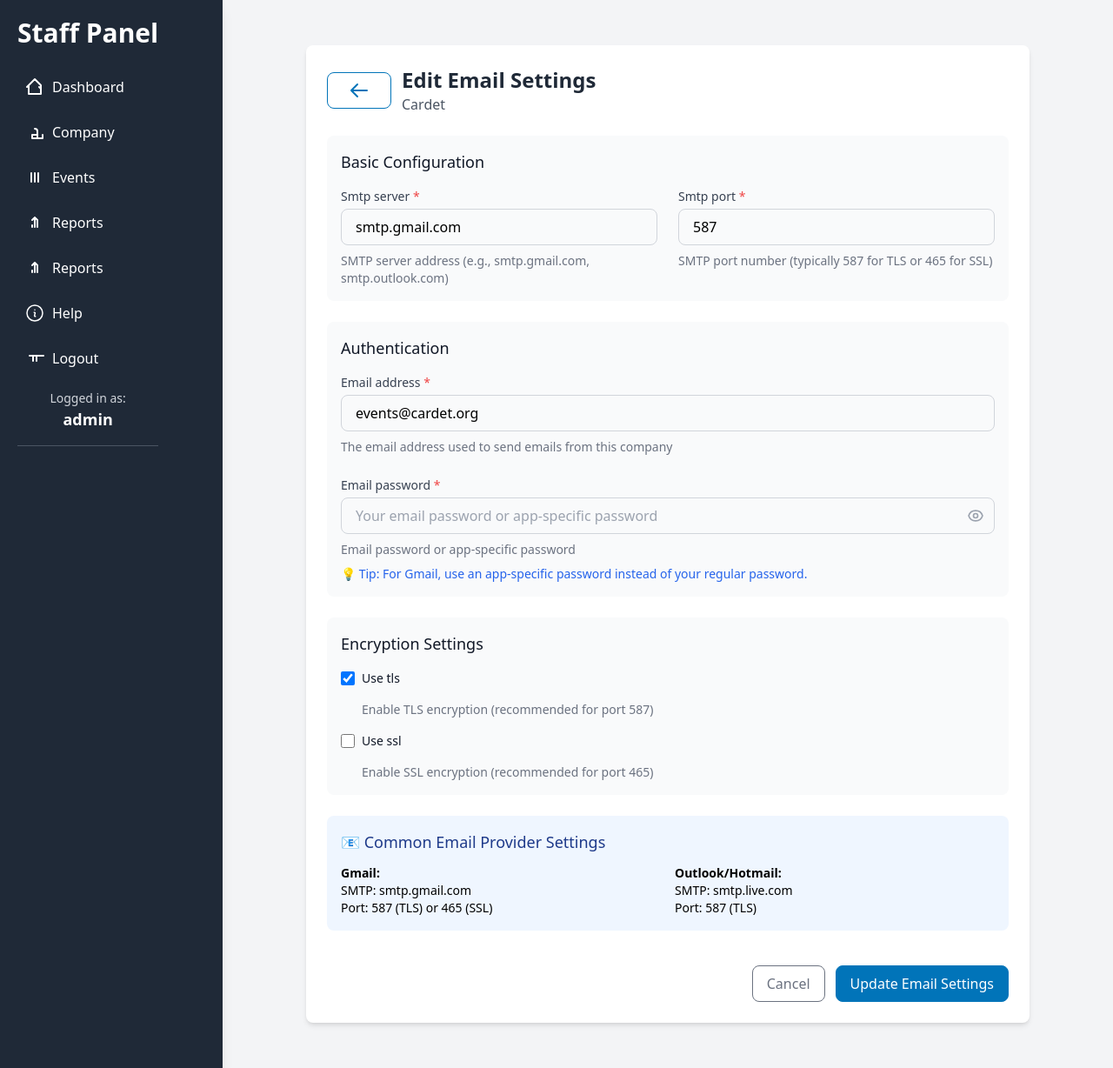
After one commit to akokkalis/Cardet-Events-Project-With-Django, a Django app: page /companies/1/email-settings/ in a window 1280 px wide. The commit adds this page. Shown: the whole page at 87% size. Run offline with Django 5.2, Linux system fonts and the light colour scheme; a user stored in the database is signed in; data comes from the database, SQL or seed files in the repository; both versions use the stored data as it was after the commit; some libraries are stand-ins or nearby versions.

Commit message:
fixed email config from interface and company event details

```diff
--- a/Cardet Events Project Django/event_management/core/forms.py
+++ b/Cardet Events Project Django/event_management/core/forms.py
@@ -1,6 +1,14 @@
 from django import forms
 from django.db import models
-from .models import Event, Company, Status, Participant, EventCustomField, EventEmail
+from .models import (
+    Event,
+    Company,
+    Status,
+    Participant,
+    EventCustomField,
+    EventEmail,
+    EmailConfiguration,
+)
 from ckeditor.widgets import CKEditorWidget
 
 
@@ -382,3 +390,102 @@ class EventEmailForm(forms.ModelForm):
                 )
 
         return cleaned_data
+
+
+class EmailConfigurationForm(forms.ModelForm):
+    class Meta:
+        model = EmailConfiguration
+        fields = [
+            "smtp_server",
+            "smtp_port",
+            "email_address",
+            "email_password",
+            "use_tls",
+            "use_ssl",
+        ]
+        widgets = {
+            "smtp_server": forms.TextInput(
+                attrs={
+                    "class": "w-full px-4 py-2 border border-gray-300 rounded-lg focus:outline-none focus:ring-2 focus:ring-blue-500",
+                    "placeholder": "e.g., smtp.gmail.com",
+                }
+            ),
+            "smtp_port": forms.NumberInput(
+                attrs={
+                    "class": "w-full px-4 py-2 border border-gray-300 rounded-lg focus:outline-none focus:ring-2 focus:ring-blue-500",
+                    "placeholder": "587",
+                    "min": "1",
+                    "max": "65535",
+                }
+            ),
+            "email_address": forms.EmailInput(
+                attrs={
+                    "class": "w-full px-4 py-2 border border-gray-300 rounded-lg focus:outline-none focus:ring-2 focus:ring-blue-500",
+                    "placeholder": "your-email@domain.com",
+                }
+            ),
+            "email_password": forms.PasswordInput(
+                attrs={
+                    "class": "w-full px-4 py-2 border border-gray-300 rounded-lg focus:outline-none focus:ring-2 focus:ring-blue-500",
+                    "placeholder": "Your email password or app-specific password",
+                }
+            ),
+            "use_tls": forms.CheckboxInput(
+                attrs={
+                    "class": "h-4 w-4 text-blue-600 border-gray-300 rounded focus:ring-blue-500"
+                }
+            ),
+            "use_ssl": forms.CheckboxInput(
+                attrs={
+                    "class": "h-4 w-4 text-blue-600 border-gray-300 rounded focus:ring-blue-500"
+                }
+            ),
+        }
+
+    def __init__(self, *args, **kwargs):
+        super().__init__(*args, **kwargs)
+
+        # Add help text
+        self.fields["smtp_server"].help_text = (
+            "SMTP server address (e.g., smtp.gmail.com, smtp.outlook.com)"
+        )
+        self.fields["smtp_port"].help_text = (
+            "SMTP port number (typically 587 for TLS or 465 for SSL)"
+        )
+        self.fields["email_address"].help_text = (
+            "The email address used to send emails from this company"
+        )
+        self.fields["email_password"].help_text = (
+            "Email password or app-specific password"
+        )
+        self.fields["use_tls"].help_text = (
+            "Enable TLS encryption (recommended for port 587)"
+        )
+        self.fields["use_ssl"].help_text = (
+            "Enable SSL encryption (recommended for port 465)"
+        )
+
+    def clean(self):
+        cleaned_data = super().clean()
+        use_tls = cleaned_data.get("use_tls")
+        use_ssl = cleaned_data.get("use_ssl")
+        smtp_port = cleaned_data.get("smtp_port")
+
+        # Validate that TLS and SSL are not both enabled
+        if use_tls and use_ssl:
+            raise forms.ValidationError(
+                "Cannot use both TLS and SSL. Please select only one."
+            )
+
+        # Suggest appropriate port based on encryption method
+        if use_tls and smtp_port and smtp_port != 587:
+            self.add_error(
+                "smtp_port", "Port 587 is typically used with TLS encryption."
+            )
+
+        if use_ssl and smtp_port and smtp_port != 465:
+            self.add_error(
+                "smtp_port", "Port 465 is typically used with SSL encryption."
+            )
+
+        return cleaned_data
--- /dev/null
+++ b/Cardet Events Project Django/event_management/core/templates/company_email_settings.html
@@ -0,0 +1,242 @@
+{% extends 'base.html' %}
+{% load widget_tweaks %}
+
+{% block title %}
+    {% if is_editing %}
+        Edit Email Settings for {{ company.name }}
+    {% else %}
+        Add Email Settings for {{ company.name }}
+    {% endif %}
+{% endblock %}
+
+{% block content %}
+<div class="max-w-4xl mx-auto py-8 px-4 sm:px-6 lg:px-8">
+    <div class="bg-white p-6 rounded-lg shadow-md">
+        <div class="flex items-center gap-3 mb-6">
+            <a href="{% url 'company_detail' company.id %}" class="btn btn-outline-blue px-6 py-2 rounded-lg flex items-center">
+                <svg xmlns="http://www.w3.org/2000/svg" class="h-6 w-6" fill="none" viewBox="0 0 24 24" stroke="currentColor">
+                    <path stroke-linecap="round" stroke-linejoin="round" stroke-width="2" d="M10 19l-7-7m0 0l7-7m-7 7h18" />
+                </svg>
+            </a>
+            <div>
+                <h1 class="text-2xl font-semibold text-gray-800">
+                    {% if is_editing %}
+                        Edit Email Settings
+                    {% else %}
+                        Add Email Settings
+                    {% endif %}
+                </h1>
+                <p class="text-gray-600">{{ company.name }}</p>
+            </div>
+        </div>
+
+        <!-- Display Django Messages -->
+        {% if messages %}
+            <div class="mb-6 space-y-3">
+                {% for message in messages %}
+                    <div class="{% if message.tags == 'error' %}bg-red-50 border border-red-200 text-red-700{% elif message.tags == 'success' %}bg-green-50 border border-green-200 text-green-700{% elif message.tags == 'warning' %}bg-yellow-50 border border-yellow-200 text-yellow-700{% else %}bg-blue-50 border border-blue-200 text-blue-700{% endif %} px-4 py-3 rounded-lg">
+                        <div class="flex items-center">
+                            {% if message.tags == 'error' %}
+                                <svg class="w-5 h-5 mr-2" fill="currentColor" viewBox="0 0 20 20">
+                                    <path fill-rule="evenodd" d="M10 18a8 8 0 100-16 8 8 0 000 16zM8.707 7.293a1 1 0 00-1.414 1.414L8.586 10l-1.293 1.293a1 1 0 101.414 1.414L10 11.414l1.293 1.293a1 1 0 001.414-1.414L11.414 10l1.293-1.293a1 1 0 00-1.414-1.414L10 8.586 8.707 7.293z" clip-rule="evenodd"></path>
+                                </svg>
+                            {% elif message.tags == 'success' %}
+                                <svg class="w-5 h-5 mr-2" fill="currentColor" viewBox="0 0 20 20">
+                                    <path fill-rule="evenodd" d="M10 18a8 8 0 100-16 8 8 0 000 16zm3.707-9.293a1 1 0 00-1.414-1.414L9 10.586 7.707 9.293a1 1 0 00-1.414 1.414l2 2a1 1 0 001.414 0l4-4z" clip-rule="evenodd"></path>
+                                </svg>
+                            {% else %}
+                                <svg class="w-5 h-5 mr-2" fill="currentColor" viewBox="0 0 20 20">
+                                    <path fill-rule="evenodd" d="M18 10a8 8 0 11-16 0 8 8 0 0116 0zm-7-4a1 1 0 11-2 0 1 1 0 012 0zM9 9a1 1 0 000 2v3a1 1 0 001 1h1a1 1 0 100-2v-3a1 1 0 00-1-1H9z" clip-rule="evenodd"></path>
+                                </svg>
+                            {% endif %}
+                            <span>{{ message }}</span>
+                        </div>
+                    </div>
+                {% endfor %}
+            </div>
+        {% endif %}
+
+        <form method="post" class="space-y-6">
+            {% csrf_token %}
+
+            <!-- Non-field errors -->
+            {% if form.non_field_errors %}
+                <div class="bg-red-50 border border-red-200 text-red-700 px-4 py-3 rounded-lg">
+                    <ul class="list-disc list-inside">
+                        {% for error in form.non_field_errors %}
+                            <li>{{ error }}</li>
+                        {% endfor %}
+                    </ul>
+                </div>
+            {% endif %}
+
+            <!-- Basic Email Configuration -->
+            <div class="bg-gray-50 p-4 rounded-lg">
+                <h3 class="text-lg font-medium text-gray-900 mb-4">Basic Configuration</h3>
+
+                <div class="grid grid-cols-1 md:grid-cols-2 gap-6">
+                    <div>
+                        <label for="{{ form.smtp_server.id_for_label }}" class="block text-sm font-medium text-gray-700">
+                            {{ form.smtp_server.label }}
+                            <span class="text-red-500">*</span>
+                        </label>
+                        <div class="mt-1">
+                            {{ form.smtp_server|add_class:"form-field" }}
+                        </div>
+                        {% if form.smtp_server.help_text %}
+                            <p class="mt-2 text-sm text-gray-500">{{ form.smtp_server.help_text }}</p>
+                        {% endif %}
+                        {% for error in form.smtp_server.errors %}
+                            <p class="mt-2 text-sm text-red-600">{{ error }}</p>
+                        {% endfor %}
+                    </div>
+
+                    <div>
+                        <label for="{{ form.smtp_port.id_for_label }}" class="block text-sm font-medium text-gray-700">
+                            {{ form.smtp_port.label }}
+                            <span class="text-red-500">*</span>
+                        </label>
+                        <div class="mt-1">
+                            {{ form.smtp_port|add_class:"form-field" }}
+                        </div>
+                        {% if form.smtp_port.help_text %}
+                            <p class="mt-2 text-sm text-gray-500">{{ form.smtp_port.help_text }}</p>
+                        {% endif %}
+                        {% for error in form.smtp_port.errors %}
+                            <p class="mt-2 text-sm text-red-600">{{ error }}</p>
+                        {% endfor %}
+                    </div>
+                </div>
+            </div>
+
+            <!-- Authentication -->
+            <div class="bg-gray-50 p-4 rounded-lg">
+                <h3 class="text-lg font-medium text-gray-900 mb-4">Authentication</h3>
+
+                <div class="space-y-6">
+                    <div>
+                        <label for="{{ form.email_address.id_for_label }}" class="block text-sm font-medium text-gray-700">
+                            {{ form.email_address.label }}
+                            <span class="text-red-500">*</span>
+                        </label>
+                        <div class="mt-1">
+                            {{ form.email_address|add_class:"form-field" }}
+                        </div>
+                        {% if form.email_address.help_text %}
+                            <p class="mt-2 text-sm text-gray-500">{{ form.email_address.help_text }}</p>
+                        {% endif %}
+                        {% for error in form.email_address.errors %}
+                            <p class="mt-2 text-sm text-red-600">{{ error }}</p>
+                        {% endfor %}
+                    </div>
+
+                    <div>
+                        <label for="{{ form.email_password.id_for_label }}" class="block text-sm font-medium text-gray-700">
+                            {{ form.email_password.label }}
+                            <span class="text-red-500">*</span>
+                        </label>
+                        <div class="mt-1 relative">
+                            {{ form.email_password|add_class:"form-field pr-10" }}
+                            <button type="button" onclick="togglePassword()" class="absolute inset-y-0 right-0 pr-3 flex items-center">
+                                <svg id="eye-icon" class="h-5 w-5 text-gray-400" fill="none" viewBox="0 0 24 24" stroke="currentColor">
+                                    <path stroke-linecap="round" stroke-linejoin="round" stroke-width="2" d="M15 12a3 3 0 11-6 0 3 3 0 016 0z" />
+                                    <path stroke-linecap="round" stroke-linejoin="round" stroke-width="2" d="M2.458 12C3.732 7.943 7.523 5 12 5c4.478 0 8.268 2.943 9.542 7-1.274 4.057-5.064 7-9.542 7-4.477 0-8.268-2.943-9.542-7z" />
+                                </svg>
+                            </button>
+                        </div>
+                        {% if form.email_password.help_text %}
+                            <p class="mt-2 text-sm text-gray-500">{{ form.email_password.help_text }}</p>
+                        {% endif %}
+                        <p class="mt-2 text-sm text-blue-600">💡 Tip: For Gmail, use an app-specific password instead of your regular password.</p>
+                        {% for error in form.email_password.errors %}
+                            <p class="mt-2 text-sm text-red-600">{{ error }}</p>
+                        {% endfor %}
+                    </div>
+                </div>
+            </div>
+
+            <!-- Encryption Settings -->
+            <div class="bg-gray-50 p-4 rounded-lg">
+                <h3 class="text-lg font-medium text-gray-900 mb-4">Encryption Settings</h3>
+
+                <div class="space-y-4">
+                    <div class="flex items-center">
+                        {{ form.use_tls }}
+                        <label for="{{ form.use_tls.id_for_label }}" class="ml-2 block text-sm text-gray-900">
+                            {{ form.use_tls.label }}
+                        </label>
+                    </div>
+                    {% if form.use_tls.help_text %}
+                        <p class="text-sm text-gray-500 ml-6">{{ form.use_tls.help_text }}</p>
+                    {% endif %}
+                    {% for error in form.use_tls.errors %}
+                        <p class="text-sm text-red-600 ml-6">{{ error }}</p>
+                    {% endfor %}
+
+                    <div class="flex items-center">
+                        {{ form.use_ssl }}
+                        <label for="{{ form.use_ssl.id_for_label }}" class="ml-2 block text-sm text-gray-900">
+                            {{ form.use_ssl.label }}
+                        </label>
+                    </div>
+                    {% if form.use_ssl.help_text %}
+                        <p class="text-sm text-gray-500 ml-6">{{ form.use_ssl.help_text }}</p>
+                    {% endif %}
+                    {% for error in form.use_ssl.errors %}
+                        <p class="text-sm text-red-600 ml-6">{{ error }}</p>
+                    {% endfor %}
+                </div>
+            </div>
+
+            <!-- Common Email Providers Guide -->
+            <div class="bg-blue-50 p-4 rounded-lg">
+                <h3 class="text-lg font-medium text-blue-900 mb-3">📧 Common Email Provider Settings</h3>
+                <div class="grid grid-cols-1 md:grid-cols-2 gap-4 text-sm">
+                    <div>
+                        <strong>Gmail:</strong><br>
+                        SMTP: smtp.gmail.com<br>
+                        Port: 587 (TLS) or 465 (SSL)
+                    </div>
+                    <div>
+                        <strong>Outlook/Hotmail:</strong><br>
+                        SMTP: smtp.live.com<br>
+                        Port: 587 (TLS)
+                    </div>
+                </div>
+            </div>
+
+            <!-- Action Buttons -->
+            <div class="flex justify-end space-x-3 pt-4">
+                <a href="{% url 'company_detail' company.id %}" class="btn btn-outline-gray">Cancel</a>
+                <button type="submit" class="btn btn-blue">
+                    {% if is_editing %}
+                        Update Email Settings
+                    {% else %}
+                        Save Email Settings
+                    {% endif %}
+                </button>
+            </div>
+        </form>
+    </div>
+</div>
+
+<script>
+function togglePassword() {
+    const passwordField = document.getElementById('{{ form.email_password.id_for_label }}');
+    const eyeIcon = document.getElementById('eye-icon');
+
+    if (passwordField.type === 'password') {
+        passwordField.type = 'text';
+        eyeIcon.innerHTML = `
+            <path stroke-linecap="round" stroke-linejoin="round" stroke-width="2" d="M13.875 18.825A10.05 10.05 0 0112 19c-4.478 0-8.268-2.943-9.543-7a9.97 9.97 0 011.563-3.029m5.858.908a3 3 0 114.243 4.243M9.878 9.878l4.242 4.242M9.878 9.878L3 3m6.878 6.878L21 21" />
+        `;
+    } else {
+        passwordField.type = 'password';
+        eyeIcon.innerHTML = `
+            <path stroke-linecap="round" stroke-linejoin="round" stroke-width="2" d="M15 12a3 3 0 11-6 0 3 3 0 016 0z" />
+            <path stroke-linecap="round" stroke-linejoin="round" stroke-width="2" d="M2.458 12C3.732 7.943 7.523 5 12 5c4.478 0 8.268 2.943 9.542 7-1.274 4.057-5.064 7-9.542 7-4.477 0-8.268-2.943-9.542-7z" />
+        `;
+    }
+}
+</script>
+{% endblock %}
--- a/Cardet Events Project Django/event_management/core/urls.py
+++ b/Cardet Events Project Django/event_management/core/urls.py
@@ -44,6 +44,7 @@ from .views import (
     send_rsvp_email_participant_view,
     send_bulk_rsvp_emails,
     check_rsvp_email_status,
+    company_email_settings,
 )
 
 urlpatterns = [
@@ -52,6 +53,11 @@ urlpatterns = [
     path("companies/create/", company_create, name="company_create"),
     path("companies/<int:company_id>/", company_detail, name="company_detail"),
     path("companies/<int:company_id>/edit/", company_edit, name="company_edit"),
+    path(
+        "companies/<int:company_id>/email-settings/",
+        company_email_settings,
+        name="company_email_settings",
+    ),
     path("events/create/", event_create, name="event_create"),
     path("events/<int:event_id>/", event_detail, name="event_detail"),
     path("events/<int:event_id>/edit/", event_edit, name="event_edit"),
--- a/Cardet Events Project Django/event_management/core/views.py
+++ b/Cardet Events Project Django/event_management/core/views.py
@@ -2,6 +2,7 @@ from django.shortcuts import render, redirect, get_object_or_404
 from django.contrib.auth import authenticate, login, logout
 from django.contrib.auth.decorators import login_required
 from django.contrib import messages
+from django.db import IntegrityError
 from .models import (
     Event,
     Participant,
@@ -12,6 +13,7 @@ from .models import (
     EventCustomField,
     EventEmail,
     RSVPResponse,
+    EmailConfiguration,
 )
 from .forms import (
     EventForm,
@@ -19,6 +21,7 @@ from .forms import (
     EventCustomFieldForm,
     CompanyForm,
     EventEmailForm,
+    EmailConfigurationForm,
 )
 from django.core.paginator import Paginator
 from django.db.models import Q, Case, When, Value, IntegerField, F, Window
@@ -914,45 +917,55 @@ def register_participant_view(request, event_id):
     if request.method == "POST":
         form = ParticipantForm(request.POST, request.FILES, event=event)
         if form.is_valid():
-            participant = form.save(commit=False)
-            participant.event = event
-
-            # Handling custom fields
-            custom_data = {}
-            for key, value in form.cleaned_data.items():
-                if key.startswith("custom_field_"):
-                    field_id = int(key.split("_")[-1])
-                    field_model = EventCustomField.objects.get(id=field_id)
-
-                    if field_model.field_type == "file" and value:
-                        # For file fields, store the filename in custom_data
-                        custom_data[field_model.label] = value.name
-                    else:
-                        custom_data[field_model.label] = value
-
-            participant.submitted_data = custom_data
-            participant.save()
-
-            # Save uploaded files for custom fields
-            for key, value in form.cleaned_data.items():
-                if key.startswith("custom_field_") and value:
-                    field_id = int(key.split("_")[-1])
-                    field_model = EventCustomField.objects.get(id=field_id)
-
-                    if field_model.field_type == "file":
-                        from core.models import ParticipantCustomFieldFile
-
-                        ParticipantCustomFieldFile.objects.create(
-                            participant=participant,
-                            field_label=field_model.label,
-                            file=value,
-                        )
-            # form.save_m2m() is not needed unless ParticipantForm has M2M fields itself
-
-            messages.success(
-                request, f"Participant {participant.name} added successfully."
-            )
-            return redirect("event_detail", event_id=event.id)
+            try:
+                participant = form.save(commit=False)
+                participant.event = event
+
+                # Handling custom fields
+                custom_data = {}
+                for key, value in form.cleaned_data.items():
+                    if key.startswith("custom_field_"):
+                        field_id = int(key.split("_")[-1])
+                        field_model = EventCustomField.objects.get(id=field_id)
+
+                        if field_model.field_type == "file" and value:
+                            # For file fields, store the filename in custom_data
+                            custom_data[field_model.label] = value.name
+                        else:
+                            custom_data[field_model.label] = value
+
+                participant.submitted_data = custom_data
+                participant.save()
+
+                # Save uploaded files for custom fields
+                for key, value in form.cleaned_data.items():
+                    if key.startswith("custom_field_") and value:
+                        field_id = int(key.split("_")[-1])
+                        field_model = EventCustomField.objects.get(id=field_id)
+
+                        if field_model.field_type == "file":
+                            from core.models import ParticipantCustomFieldFile
+
+                            ParticipantCustomFieldFile.objects.create(
+                                participant=participant,
+                                field_label=field_model.label,
+                                file=value,
+                            )
+                # form.save_m2m() is not needed unless ParticipantForm has M2M fields itself
+
+                messages.success(
+                    request, f"Participant {participant.name} added successfully."
+                )
+                return redirect("event_detail", event_id=event.id)
+
+            except IntegrityError:
+                # Handle duplicate email error
+                email = form.cleaned_data.get("email", "")
+                messages.error(
+                    request,
+                    f"❌ This email address ({email}) is already registered for this event. Please use a different email address.",
+                )
+                # The form will be re-displayed with the error message
     else:
         form = ParticipantForm(event=event)
 
@@ -1118,9 +1131,34 @@ def company_detail(request, company_id):
     company = get_object_or_404(Company, id=company_id)
     events = Event.objects.filter(company=company).order_by("-event_date")
 
+    # Check if email configuration exists
+    try:
+        email_config = EmailConfiguration.objects.get(company=company)
+        has_email_config = True
+    except EmailConfiguration.DoesNotExist:
+        has_email_config = False
+
+        # Add RSVP statistics for each event
+    events_with_rsvp_stats = []
+    for event in events:
+        total_participants = event.participant_set.count()
+        total_rsvp_responses = RSVPResponse.objects.filter(event=event).count()
+
+        # Check if event has RSVP template
+        has_rsvp_template = EventEmail.objects.filter(
+            event=event, reason="rsvp"
+        ).exists()
+
+        # Add the statistics to the event object
+        event.rsvp_responses_count = total_rsvp_responses
+        event.total_participants_count = total_participants
+        event.has_rsvp_template = has_rsvp_template
+        events_with_rsvp_stats.append(event)
+
     context = {
         "company": company,
-        "events": events,
+        "events": events_with_rsvp_stats,
+        "has_email_config": has_email_config,
     }
 
     return render(request, "company_detail.html", context)
@@ -1444,6 +1482,42 @@ def check_participant_status(request, event_id, participant_id):
         return JsonResponse({"error": str(e)}, status=404)
 
 
+@login_required
+def company_email_settings(request, company_id):
+    """Add or edit email settings for a company"""
+    company = get_object_or_404(Company, id=company_id)
+
+    try:
+        email_config = EmailConfiguration.objects.get(company=company)
+        is_editing = True
+    except EmailConfiguration.DoesNotExist:
+        email_config = None
+        is_editing = False
+
+    if request.method == "POST":
+        form = EmailConfigurationForm(request.POST, instance=email_config)
+        if form.is_valid():
+            email_config = form.save(commit=False)
+            email_config.company = company
+            email_config.save()
+
+            action = "updated" if is_editing else "added"
+            messages.success(
+                request, f"✅ Email settings {action} successfully for {company.name}!"
+            )
+            return redirect("company_detail", company_id=company.id)
+    else:
+        form = EmailConfigurationForm(instance=email_config)
+
+    context = {
+        "form": form,
+        "company": company,
+        "is_editing": is_editing,
+    }
+
+    return render(request, "company_email_settings.html", context)
+
+
 # RSVP Views
 def rsvp_response(request, event_uuid, participant_id, response):
     """Handle RSVP responses from email links"""
```
Also changed, not shown: Cardet Events Project Django/event_management/cheatsheet.txt (+12 -0 lines), Cardet Events Project Django/event_management/core/templates/company_detail.html (+31 -1 lines), Cardet Events Project Django/event_management/core/templates/register_participant.html (+30 -0 lines), Cardet Events Project Django/event_management/db.sqlite3.
